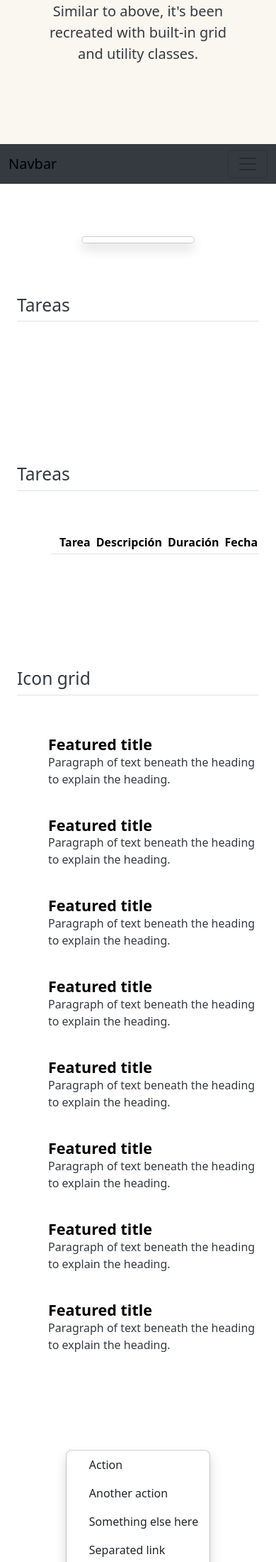
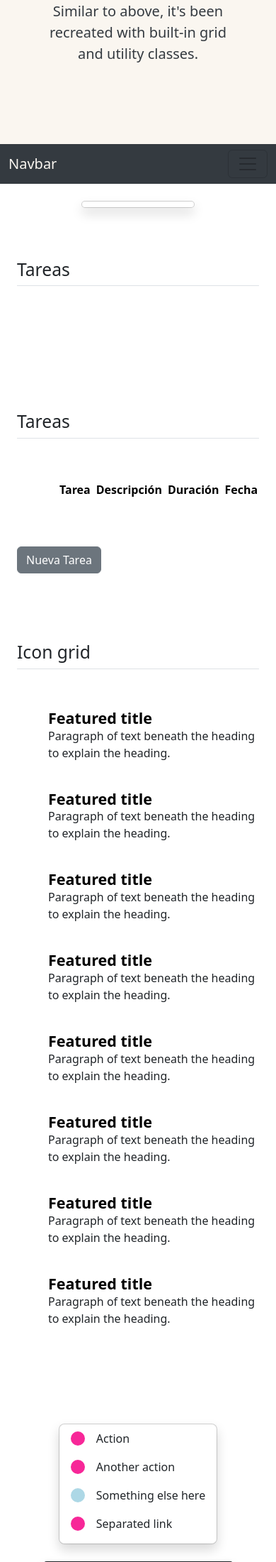
Before and after one commit to arenaf/todo-list-website, a Flask app: page / in a window 390 px wide. Shown: the part 320-2521 px from the top of the page at 71% size. Run offline with Flask 3, Linux system fonts and the light colour scheme; lists and menus that the app fills with data are empty; some libraries are stand-ins or nearby versions.

Commit message:
Add new task and delete any task

```diff
--- a/forms.py
+++ b/forms.py
@@ -0,0 +1,31 @@
+from flask_wtf import FlaskForm
+from wtforms import StringField, SubmitField, SelectField, TimeField, DateField
+from wtforms.validators import DataRequired
+
+COLOR = ["#F72798", "#FF204E", "#FFF455", "#6420AA", "#007F73", "#00DFA2", "#0079FF", "#247881", "#FF5403", "#F7FD04"]
+
+
+
+# WTForm: se crea el formulario para añadir nueva tarea
+class RegisterForm(FlaskForm):
+    name_task = StringField("Tarea", validators=[DataRequired()])
+    description_task = StringField("Descripción", validators=[DataRequired()])
+    duration_task = StringField("Duración", validators=[DataRequired()])
+    date_task = DateField("Fecha", validators=[DataRequired()], format='%d-%m-%Y')
+    time_task = TimeField("Hora", validators=[DataRequired()])
+    color = SelectField("Etiqueta", choices=COLOR, validators=[DataRequired()])
+    submit = SubmitField("Nueva tarea")
+
+
+# # Create a RegisterForm to register new users
+# class RegisterForm(FlaskForm):
+#     email = StringField("Email", validators=[DataRequired()])
+#     password = PasswordField("Password", validators=[DataRequired()])
+#     name = StringField("Name", validators=[DataRequired()])
+#     submit = SubmitField("New user")
+#
+# # Create a LoginForm to login existing users
+# class LoginForm(FlaskForm):
+#     email = StringField("Email", validators=[DataRequired()])
+#     password = PasswordField("Password", validators=[DataRequired()])
+#     submit = SubmitField("Login")
--- a/main.py
+++ b/main.py
@@ -1,11 +1,12 @@
-import sqlite3
-
-from flask import Flask, render_template
+from flask import Flask, render_template, request, redirect, url_for
 from flask_bootstrap import Bootstrap5
 from flask_login import UserMixin, login_user, LoginManager, current_user, logout_user
 from flask_sqlalchemy import SQLAlchemy
 from sqlalchemy.orm import relationship, DeclarativeBase, Mapped, mapped_column
 from sqlalchemy import Integer, String, ForeignKey, insert
+
+from forms import RegisterForm
+# COLOR = ["#F72798", "#FF204E", "#FFF455", "#6420AA", "#007F73", "#00DFA2", "#0079FF", "#247881", "#FF5403", "#F7FD04"]
 
 app = Flask(__name__)
 app.config['SECRET_KEY'] = '1N-43lNWmnqwi893'
@@ -19,15 +20,6 @@
 app.config['SQLALCHEMY_DATABASE_URI'] = 'sqlite:///task.db'
 db = SQLAlchemy(model_class=Base)
 db.init_app(app)
-
-
-
-
-# with db.session.connect() as conn:
-#     query = ('INSERT INTO Color VALUES (("#F72798"), ("#FF204E"), ("#FFF455"), ("#6420AA"), ("#007F73"), ("#00DFA2"),'
-#              '("#0079FF"), ("#247881"), ("#FF5403"), ("#F7FD04"))')
-#     conn.execute(query)
-#     conn.commit()
 
 
 # Creación de tablas
@@ -55,14 +47,15 @@
     user = relationship("User", back_populates="task")
 
 
-class Color(db.Model):
-    __tablename__ = "color"
-    id: Mapped[int] = mapped_column(Integer, primary_key=True)
-    name_color: Mapped[str] = mapped_column(String(250), unique=True, nullable=False)
+# class Color(db.Model):
+#     __tablename__ = "color"
+#     id: Mapped[int] = mapped_column(Integer, primary_key=True)
+#     name_color: Mapped[str] = mapped_column(String(250), unique=True, nullable=False)
 
 
 with app.app_context():
     db.create_all()
+
 
 # with app.app_context():
 #     objects = [Color(name_color="#F72798"), Color(name_color="#FF204E"), Color(name_color="#FFF455"),
@@ -106,17 +99,50 @@
     return render_template("index.html", todo_list=todo_list)
 
 
+@app.route("/register", methods=["GET", "POST"])
+def register():
+    form = RegisterForm()
+    if request.method == "POST":
+        new_task = TodoList(
+            name_task=form.name_task.data,
+            description_task=form.description_task.data,
+            duration_task=form.duration_task.data,
+            date_task=form.date_task.data,
+            time_task=form.time_task.data,
+            color=form.color.data,
+            user_id=1
+        )
+        db.session.add(new_task)
+        db.session.commit()
+
+        return redirect(url_for("home"))
+    return render_template("register.html", form=form)
+
+
+@app.route("/delete/<int:task>")
+def delete_task(task):
+    task_to_delete = db.get_or_404(TodoList, task)
+    db.session.delete(task_to_delete)
+    db.session.commit()
+    return redirect(url_for('home'))
+
 @app.route("/prueba")
 def head():
     return render_template("prueba.html")
 
 
-@app.route('/colors')
-def get_all_colors():
-    result = db.session.execute(db.select(Color))
-    colors = result.scalars().all()
-    return render_template("colors.html", all_colors=colors)
+# @app.route('/colors')
+# def get_all_colors():
+#     result = db.session.execute(db.select(Color))
+#     colors = result.scalars().all()
+#     return render_template("colors.html", all_colors=colors)
 
 
 if __name__ == '__main__':
     app.run(debug=True)
+
+
+
+# TODO 1: modificar tarea
+# TODO 2: seleccionar un color
+# TODO 3:
--- a/static/css/style.css
+++ b/static/css/style.css
@@ -1,8 +1,10 @@
     /* Remove the navbar's default rounded borders and increase the bottom margin */
-    .navbar {
-      margin-bottom: 50px;
-      border-radius: 0;
-      background-color: #343a40
+
+    .navbar{
+      background-color: #343a40;
+    }
+    .navbar-brand, .nav-link{
+        color: #FAF6F0;
     }
 
     /* Remove the jumbotron's default bottom margin */
@@ -11,36 +13,18 @@
       background-color: #FAF6F0;
       color: #343a40
     }
-    .panel{
-        margin-bottom: 20px;
-        background-color: #fff;
-        border: 1px solid transparent;
-        border-radius: 4px;
-        -webkit-box-shadow: 0 1px 1px rgba(0, 0, 0, .05);
-        box-shadow: 0 1px 1px rgba(0, 0, 0, .05);
 
+    .circle {
+        background: #F72798;
+        border-radius: 50%;
+        width: 20px;
+        height: 20px;
     }
 
-    .panel-task{
-      background-color: #D9E4DD;
-      border-color: #dee2e6;
-    }
-    .heading-task{
-        border-color: #dee2e6;
+    .color-table{
+        background-color: #FAF6F0;
     }
 
-    .body-task{
-        border-color: #dee2e6;
-        background-color: #fff
-    }
-    .footer-task{
-        background-color: #FAF6F0;
-        border-color: #dee2e6;
-    }
-
-    body {
-        color: #343a40
-    }
     /* Add a gray background color and some padding to the footer */
     footer {
       background-color: #343a40;
--- a/templates/footer.html
+++ b/templates/footer.html
@@ -9,5 +9,3 @@
       </footer>
       <!-- Bootstrap core JS-->
       <script src="https://cdn.jsdelivr.net/npm/bootstrap@5.2.3/dist/js/bootstrap.bundle.min.js"></script>
-      <!-- Core theme JS-->
-      <script src="{{ url_for('static', filename='js/scripts.js') }}"></script>
--- a/templates/index.html
+++ b/templates/index.html
@@ -16,38 +16,43 @@
 
 
 <div class="container px-4 py-5">
+
   <h2 class="pb-2 border-bottom">Tareas</h2>
     <div class="row row-cols-1 row-cols-sm-2 row-cols-md-3 row-cols-lg-4 g-4 py-5">
+      {% for task in todo_list %}
       <div class="col d-flex align-items-start">
-        {% for task in todo_list %}
+
         <div class="d-flex flex-column flex-md-row p-4 gap-4 py-md-5 align-items-center justify-content-center">
           <div class="dropdown-menu d-block position-static pt-0 mx-0 rounded-3 shadow overflow-hidden w-280px" data-bs-theme="light">
 
             <ul class="list-unstyled mb-0 dropdown-item lign-items-center gap-2 py-2">
-              <li class="dropdown-item d-flex align-items-center gap-2 py-2"><div class="circle" style="background: {{ task.color}};"></div>
+              <li class="dropdown-item d-flex align-items-center gap-2 py-2">
+                <div class="circle" style="background: {{ task.color}};"></div>
                 <span class="d-inline-block">{{ task.name_task }}</span>
 
               </li>
               <hr class="dropdown-divider">
               {% if task.description_task %}
-              <li>{{ task.description_task }}</li>
+              <li>Descripción: {{ task.description_task }}</li>
               {% endif %}
-              <li>{{ task.duration_task }}</li>
-              <li>{{ task.date_task }}</li>
-              <li>{{ task.time_task }}</li>
+              <li>Duración: {{ task.duration_task }}</li>
+              <li>Fecha: {{ task.date_task }}</li>
+              <li>Hora: {{ task.time_task }}</li>
 
             </ul>
           </div>
         </div>
-        {% endfor %}
+
       </div>
+      {% endfor %}
     </div>
+
 </div>
 
 <div class="container px-4 py-5">
   <h2 class="pb-2 border-bottom">Tareas</h2>
 <div class="table-responsive large px-5 py-5">
-        <table class="table table-striped table-sm">
+        <table class="table table-borderless table-striped table-sm">
           <thead>
             <tr>
               <th scope="col"></th>
@@ -84,11 +89,13 @@
               <td> </td>
               {% endif %}
               <td></td>
+              <td><a class="btn" href="{{ url_for('delete_task', task=task.id) }}" role="button">🗑️</a></td>
             </tr>
           {% endfor %}
           </tbody>
         </table>
       </div>
+    <a class="btn btn-secondary" href="{{ url_for('register') }}" role="button">Nueva Tarea</a>
 </div>
 
 
```
Also changed, not shown: templates/register.html (added, +35 -0 lines).
